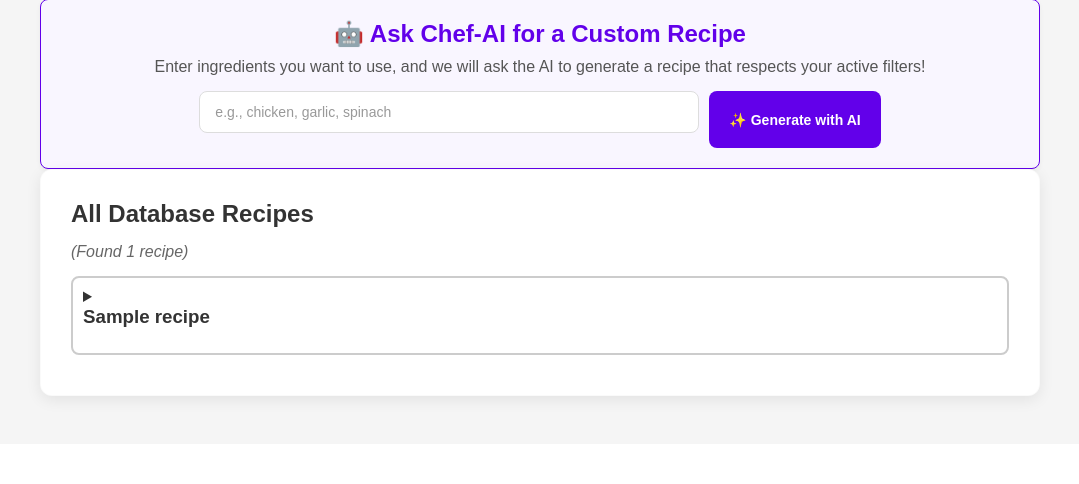
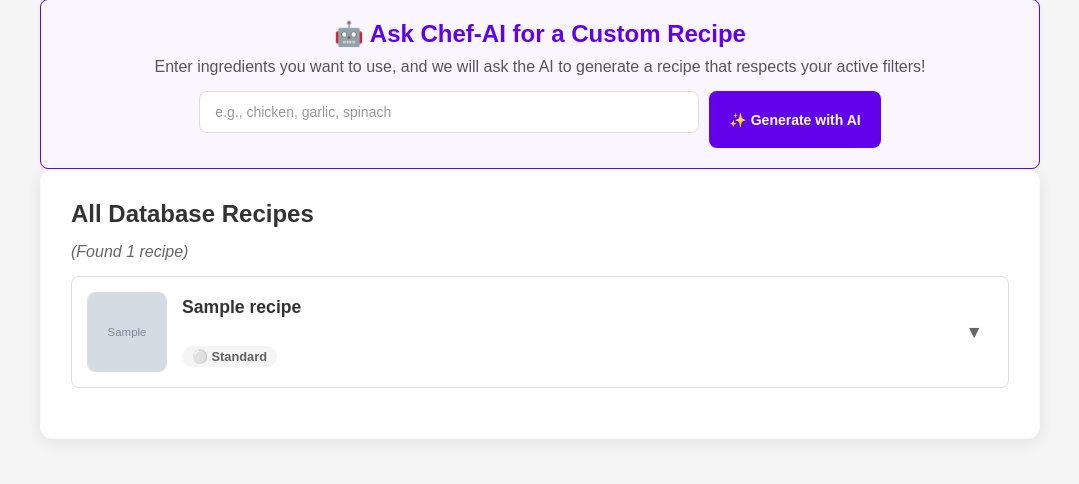
Before and after one commit to David-Beninson/recipe_project, a Flask app: template templates/all_recipes.html in a window 1280 px wide. Shown: the part 356-840 px from the top of the page, without its empty margins (100-1179 px from the left). Before the commit the page ends 764 px from the top, so only its background shows below. Run offline with Flask 3, Linux system fonts and the light colour scheme; the template is opened without the code that fills it: most values are stand-ins (such as "Sample title", 1, 10 or a date in 2020); grey boxes marked "Sample" are stand-in pictures; parts of the project's set-up code (start-up, migrations or seed data) failed here and were passed over.

Commit message:
refactor: redesign recipe cards with interactive dropdowns and updated styling

```diff
--- a/app/schemas.py
+++ b/app/schemas.py
@@ -46,7 +46,7 @@ class SubstituteResponse(BaseModel):
     substitutes: List[str]
     message: str
 
-# --- Recipe Schemas (Using Pydantic) ---
+# Recipe Schemas (Using Pydantic)
 
 class Ingredient(BaseModel):
     id: int
@@ -86,7 +86,7 @@ class Recipe(BaseModel):
     model_config = ConfigDict(populate_by_name=True)
 
 
-# --- Custom Recipe Schemas ---
+# Custom Recipe Schemas
 
 class CustomIngredient(BaseModel):
     name: str
@@ -102,7 +102,7 @@ class CustomRecipeCreate(BaseModel):
     instructions: str
     image: Optional[str] = None
 
-# --- AI Recipe Schemas ---
+# AI Recipe Schemas
 
 class AIRecipeGenerateRequest(BaseModel):
     """Schema for requesting a new recipe generation using AI."""
--- a/static/css/style.css
+++ b/static/css/style.css
@@ -1,8 +1,5 @@
-/* =====================================================
-   GLOBAL VARIABLES & CONFIGURATION
-   ===================================================== */
+/* GLOBAL VARIABLES & CONFIGURATION */
 :root {
-    /* Color Palette */
     --primary: #e74c3c;
     --primary-hover: #c0392b;
     --primary-light: #fdf2f2;
@@ -26,13 +23,11 @@
     --border: #dddddd;
     --border-focus: #e74c3c;
 
-    /* Global design colors for auth and alerts */
     --error-red: #ff6666;
     --success-green: #4CAF50;
     --warning-yellow: #ffc107;
     --link-blue: #87CEEB;
 
-    /* Layout & Styling Tokens */
     --radius-lg: 12px;
     --radius-md: 8px;
     --radius-sm: 4px;
@@ -41,9 +36,7 @@
     --transition: all 0.3s ease;
 }
 
-/* =====================================================
-   GLOBAL RESET & BASE STYLES
-   ===================================================== */
+/* GLOBAL RESET & BASE STYLES */
 * {
     margin: 0;
     padding: 0;
@@ -57,9 +50,7 @@ body {
     min-height: 100vh;
 }
 
-/* =====================================================
-   LAYOUT CONTAINERS & CARDS
-   ===================================================== */
+/* LAYOUT CONTAINERS & CARDS */
 .main-content {
     display: flex;
     flex-wrap: wrap;
@@ -78,7 +69,6 @@ body {
     width: 100%;
 }
 
-/* Unified Card Component */
 .app-card,
 .recipe-card,
 .search-card,
@@ -107,9 +97,7 @@ body {
     flex: 1;
 }
 
-/* =====================================================
-   NAVIGATION BAR
-   ===================================================== */
+/* NAVIGATION BAR */
 #main-nav {
     background-color: var(--primary);
     padding: 15px 30px;
@@ -146,9 +134,7 @@ body {
     background-color: rgba(0, 0, 0, 0.3);
 }
 
-/* =====================================================
-   TYPOGRAPHY & HEADERS
-   ===================================================== */
+/* TYPOGRAPHY & HEADERS */
 h1, h2, h3, h4 {
     margin-bottom: 15px;
 }
@@ -166,9 +152,7 @@ h1.recipe-title {
     padding-bottom: 0;
 }
 
-/* =====================================================
-   FORM CONTROLS (Inputs, Selects, Buttons)
-   ===================================================== */
+/* FORM CONTROLS (Inputs, Selects, Buttons) */
 .form-group {
     display: flex;
     flex-direction: column;
@@ -217,7 +201,6 @@ h1.recipe-title {
     font-size: 14px;
 }
 
-/* Reusable Select Dropdown Styling */
 select.app-input,
 select.filter-input,
 .form-group select {
@@ -232,7 +215,6 @@ select.filter-input,
     cursor: pointer;
 }
 
-/* UNIFIED BUTTONS SYSTEM */
 .btn {
     display: inline-flex;
     align-items: center;
@@ -257,7 +239,6 @@ select.filter-input,
     transform: none !important;
 }
 
-/* Common button hover transformations */
 .btn-primary:hover,
 .btn-secondary:hover,
 .btn-outline:hover {
@@ -320,9 +301,7 @@ select.filter-input,
     border-color: #ced4da;
 }
 
-/* =====================================================
-   TAB BUTTONS & NAVIGATION (Home Page)
-   ===================================================== */
+/* TAB BUTTONS & NAVIGATION (Home Page) */
 .home-content {
     display: flex;
     flex-direction: column;
@@ -368,9 +347,7 @@ select.filter-input,
     display: none;
 }
 
-/* =====================================================
-   FILTER BAR STYLES
-   ===================================================== */
+/* FILTER BAR STYLES */
 .filter-bar {
     border-left: 5px solid var(--primary);
     width: 100%;
@@ -462,49 +439,118 @@ select.filter-input,
     gap: 10px;
 }
 
-/* =====================================================
-   RECIPE COMPONENT STYLES
-   ===================================================== */
+/* RECIPE COMPONENT STYLES */
 .recipe-item {
-    margin-bottom: 10px;
-    padding: 10px;
-    border: 2px solid #ccc;
+    position: relative;
+    margin-bottom: 20px;
+    padding: 15px;
+    border: 1px solid var(--border);
     border-radius: var(--radius-md);
+    background-color: var(--card-bg);
     cursor: pointer;
-    transition: border-color 0.3s;
+    z-index: 1;
+    transition: all 0.2s ease-in-out;
 }
 
-.recipe-item:hover {
+.recipe-item:not(.active):hover {
     border-color: var(--primary);
+    box-shadow: 0 6px 15px rgba(0, 0, 0, 0.1);
+    transform: translateY(-2px);
+    background-color: var(--primary-light);
 }
 
-.recipe-item summary {
-    font-weight: bold;
-    outline: none;
-    font-size: 16px;
+.recipe-item.active {
+    border-color: var(--primary);
+    box-shadow: var(--shadow-md);
+    z-index: 100;
+    border-bottom-left-radius: 0;
+    border-bottom-right-radius: 0;
 }
 
-.recipe-item summary::-webkit-details-marker {
+.recipe-card-header {
+    display: flex;
+    gap: 15px;
+    align-items: center;
+    width: 100%;
+}
+
+.recipe-expand-arrow {
+    margin-left: auto;
+    padding: 0 10px;
+    font-size: 1.1rem;
+    color: var(--text-muted);
+    transition: transform 0.2s ease-in-out, color 0.2s ease-in-out;
+    user-select: none;
+}
+
+.recipe-item.active .recipe-expand-arrow {
+    transform: rotate(180deg);
     color: var(--primary);
 }
 
-.recipe-details {
-    padding: 15px;
-    background-color: #f9f9f9;
-    border-top: 1px solid #eee;
-    display: flex;
-    gap: 20px;
+.recipe-card-image {
+    width: 80px;
+    height: 80px;
+    object-fit: cover;
+    border-radius: var(--radius-md);
+    border: 1px solid var(--border);
 }
 
-.recipe-image {
-    max-width: 90px;
-    max-height: 90px;
-    height: auto;
-    border-radius: var(--radius-lg);
-    margin: 20px 0;
-    object-fit: cover;
-    box-shadow: 0 2px 10px rgba(0, 0, 0, 0.1);
-    border: 2px solid #ddd;
+.recipe-card-main-info {
+    flex: 1;
+    display: flex;
+    flex-direction: column;
+    gap: 6px;
+}
+
+.recipe-card-title {
+    margin: 0;
+    font-size: 1.1rem;
+    font-weight: bold;
+    color: var(--text);
+}
+
+.difficulty-tag {
+    font-size: 0.8rem;
+    font-weight: 600;
+    padding: 3px 10px;
+    border-radius: 12px;
+    display: inline-block;
+    width: fit-content;
+}
+.difficulty-tag.easy { background-color: #e8f5e9; color: #2e7d32; }
+.difficulty-tag.medium { background-color: #fff8e1; color: #f57f17; }
+.difficulty-tag.hard { background-color: #ffebee; color: #c62828; }
+.difficulty-tag.unknown { background-color: #f5f5f5; color: #616161; }
+
+.recipe-dropdown-overlay {
+    position: absolute;
+    top: 100%;
+    left: -1px;
+    right: -1px;
+    background-color: var(--card-bg);
+    border: 1px solid var(--primary);
+    border-top: none;
+    border-radius: 0 0 var(--radius-md) var(--radius-md);
+    box-shadow: 0 10px 20px rgba(0,0,0,0.15);
+    padding: 20px;
+    display: none;
+    z-index: 101;
+}
+
+.recipe-item.active .recipe-dropdown-overlay {
+    display: block;
+}
+
+.recipe-dropdown-content {
+    display: flex;
+    flex-direction: column;
+    gap: 15px;
+}
+
+.recipe-action {
+    display: flex;
+    justify-content: flex-end;
 }
 
 .recipe-info {
@@ -536,9 +582,7 @@ select.filter-input,
 .badge-gluten-free { background-color: #fff3cd; color: #856404; }
 .badge-kosher { background-color: #cce5ff; color: #004085; }
 
-/* =====================================================
-   RECIPE SECTIONS & SUBSTIUTES
-   ===================================================== */
+/* RECIPE SECTIONS & SUBSTIUTES */
 .info-section {
     margin-bottom: 30px;
 }
@@ -642,9 +686,7 @@ select.filter-input,
     font-size: 16px;
 }
 
-/* =====================================================
-   RECIPE BUILDER WORKSPACE
-   ===================================================== */
+/* RECIPE BUILDER WORKSPACE */
 .add-ingredients-container {
     border: 1px solid #ccc;
     padding: 15px;
@@ -744,7 +786,6 @@ select.filter-input,
     transform: scale(0.98);
 }
 
-/* Traffic light logic colors */
 .draggable-ing.red {
     border: 2px solid var(--primary);
     background-color: var(--primary-light);
@@ -781,9 +822,7 @@ select.filter-input,
     color: var(--primary-hover);
 }
 
-/* =====================================================
-   AI CUSTOM COMPONENTS & CARD MODIFIERS
-   ===================================================== */
+/* AI CUSTOM COMPONENTS & CARD MODIFIERS */
 .ai-generation-card {
     margin-top: 20px;
     padding: 20px;
@@ -834,7 +873,6 @@ select.filter-input,
     margin-bottom: 8px;
 }
 
-/* Multi-Ingredient Replacement Styles */
 .ai-multi-replace-container {
     margin-top: 15px;
     text-align: left;
@@ -856,7 +894,6 @@ select.filter-input,
     line-height: 1.4;
 }
 
-/* Quick Substitute Section Styles */
 .ai-quick-substitute-section {
     margin-top: 15px;
     border-top: 1px dashed #ccc;
@@ -880,7 +917,6 @@ select.filter-input,
     line-height: 1.4;
 }
 
-/* Cooking Steps Ingredient Adjustments */
 .cooking-steps-ingredient {
     display: flex;
     align-items: center;
@@ -897,9 +933,7 @@ select.filter-input,
     display: none;
 }
 
-/* =====================================================
-   ALERTS & MESSAGES
-   ===================================================== */
+/* ALERTS & MESSAGES */
 .alert {
     padding: 12px 16px;
     margin-bottom: 15px;
@@ -931,9 +965,7 @@ select.filter-input,
     border: 1px solid #bee5eb;
 }
 
-/* =====================================================
-   RESPONSIVE DESIGN & MEDIA QUERIES
-   ===================================================== */
+/* RESPONSIVE DESIGN & MEDIA QUERIES */
 @media (max-width: 768px) {
     .app-card,
     .recipe-card,
--- a/static/js/main.js
+++ b/static/js/main.js
@@ -33,3 +33,33 @@ document.addEventListener('click', async (event) => {
         updateUI(wasLiked);
     }
 });
+
+// Toggle recipe card active state (open/close dropdown) on click
+document.addEventListener('click', (event) => {
+    const recipeItem = event.target.closest('.recipe-item');
+    const clickedInsideDropdown = event.target.closest('.recipe-dropdown-overlay');
+
+    // If the click was not inside a recipe item, or if it was inside the dropdown's interactive actions,
+    // we should close any active recipe items that are currently open.
+    if (!recipeItem || clickedInsideDropdown) {
+        if (!clickedInsideDropdown) {
+            document.querySelectorAll('.recipe-item.active').forEach(activeItem => {
+                activeItem.classList.remove('active');
+            });
+        }
+        return;
+    }
+
+    // Toggle the clicked recipe item
+    const wasActive = recipeItem.classList.contains('active');
+
+    // Close all open cards first
+    document.querySelectorAll('.recipe-item.active').forEach(activeItem => {
+        activeItem.classList.remove('active');
+    });
+
+    // Toggle active state on the clicked item
+    if (!wasActive) {
+        recipeItem.classList.add('active');
+    }
+});
--- a/templates/components/recipe.html
+++ b/templates/components/recipe.html
@@ -9,20 +9,25 @@
 
     <!-- Recipe List -->
     {% for recipe in recipes %}
-    <details class="recipe-item"
+    <div class="recipe-item"
         data-prep-time="{% if recipe.readyInMinutes is defined and recipe.readyInMinutes is not none %}{{ recipe.readyInMinutes }}{% elif recipe.ready_in_minutes is defined and recipe.ready_in_minutes is not none %}{{ recipe.ready_in_minutes }}{% else %}9999{% endif %}"
         data-dish-types="{% if recipe.dishTypes is defined and recipe.dishTypes is not none %}{{ recipe.dishTypes|join(',')|lower }}{% elif recipe.dish_types is defined and recipe.dish_types is not none %}{{ recipe.dish_types|join(',')|lower }}{% endif %}"
         data-vegetarian="{% if recipe.vegetarian is defined and recipe.vegetarian %}true{% else %}false{% endif %}"
         data-vegan="{% if recipe.vegan is defined and recipe.vegan %}true{% else %}false{% endif %}"
         data-gluten-free="{% if recipe.glutenFree is defined and recipe.glutenFree %}true{% elif recipe.gluten_free is defined and recipe.gluten_free %}true{% else %}false{% endif %}">
-        <summary>
-            <h3>{{ recipe.title }}</h3>
-        </summary>
 
+        <!-- Recipe Main Card Header (Always Visible) -->
+        <div class="recipe-card-header">
+            <!-- Recipe Image -->
+            {% if recipe.image %}
+            <img src="{{ recipe.image }}" alt="{{ recipe.title }}" class="recipe-card-image">
+            {% endif %}
 
+            <div class="recipe-card-main-info">
+                <!-- Recipe Title -->
+                <h3 class="recipe-card-title">{{ recipe.title }}</h3>
 
-
-        <!-- Dietary Badges -->
+                <!-- Dietary Badges (Vegan, Vegetarian, etc.) -->
                 <div class="recipe-badges">
                     {% if recipe.vegetarian is defined and recipe.vegetarian %}
                     <span class="badge badge-vegetarian">🌱 Vegetarian</span>
@@ -30,8 +35,7 @@
                     {% if recipe.vegan is defined and recipe.vegan %}
                     <span class="badge badge-vegan">🌿 Vegan</span>
                     {% endif %}
-            {% if (recipe.glutenFree is defined and recipe.glutenFree) or (recipe.gluten_free is defined and
-            recipe.gluten_free) %}
+                    {% if (recipe.glutenFree is defined and recipe.glutenFree) or (recipe.gluten_free is defined and recipe.gluten_free) %}
                     <span class="badge badge-gluten-free">🌾 Gluten Free</span>
                     {% endif %}
                     {% if recipe.isKosher is defined and recipe.isKosher %}
@@ -39,18 +43,31 @@
                     {% endif %}
                 </div>
 
+                <!-- Recipe Difficulty based on preparation time -->
+                <div class="recipe-difficulty">
+                    {% set mins = recipe.readyInMinutes or recipe.ready_in_minutes or 0 %}
+                    {% if mins > 0 %}
+                        {% if mins <= 20 %}
+                        <span class="difficulty-tag easy">🟢 Easy ({{ mins }} mins)</span>
+                        {% elif mins <= 45 %}
+                        <span class="difficulty-tag medium">🟡 Medium ({{ mins }} mins)</span>
+                        {% else %}
+                        <span class="difficulty-tag hard">🔴 Hard ({{ mins }} mins)</span>
+                        {% endif %}
+                    {% else %}
+                        <span class="difficulty-tag unknown">⚪ Standard</span>
+                    {% endif %}
+                </div>
+            </div>
 
+            <!-- Visual indicator to show that the card is expandable (clickable) -->
+            <div class="recipe-expand-arrow">▼</div>
+        </div>
 
-
-        <!-- Recipe Details (shown when expanded) -->
-        <div class="recipe-details">
-
-            <!-- Recipe Image -->
-            {% if recipe.image %}
-            <img src="{{ recipe.image }}" alt="{{ recipe.title }}" class="recipe-image">
-            {% endif %}
-
-            <!-- Recipe Information -->
+        <!-- Hover Dropdown Overlay (displays on top of other elements when hovered) -->
+        <div class="recipe-dropdown-overlay">
+            <div class="recipe-dropdown-content">
+                <!-- Short Description / Recipe Information -->
                 <div class="recipe-info">
                     <!-- Like Count -->
                     <p>
@@ -66,7 +83,7 @@
                         </span>
                     </p>
 
-                <!-- Ingredients rendering based on available structure -->
+                    <!-- Ingredients List based on structure -->
                     {% if recipe.usedIngredients or recipe.missedIngredients %}
                     <!-- Used Ingredients -->
                     {% if recipe.usedIngredients %}
@@ -97,14 +114,16 @@
                     </ul>
                     {% endif %}
                 </div>
-            <!-- Action Buttons -->
-            <div>
+
+                <!-- Action Button (renamed clearly to how to make the ingredients) -->
+                <div class="recipe-action">
                     <a class="btn btn-primary" href="{{ url_for('recipes.cooking_steps', recipe_id=recipe.id) }}">
-                    View Full Steps
+                        How to Make
                     </a>
                 </div>
             </div>
-    </details>
+        </div>
+    </div>
     {% else %}
     <p class="no-results">No recipes were found.</p>
     {% endfor %}
```
Also changed, not shown: app/utils/flask_helpers.py (+5 -5 lines), static/css/auth.css (+8 -24 lines). Lines whose indentation alone changed are shown as unchanged.
